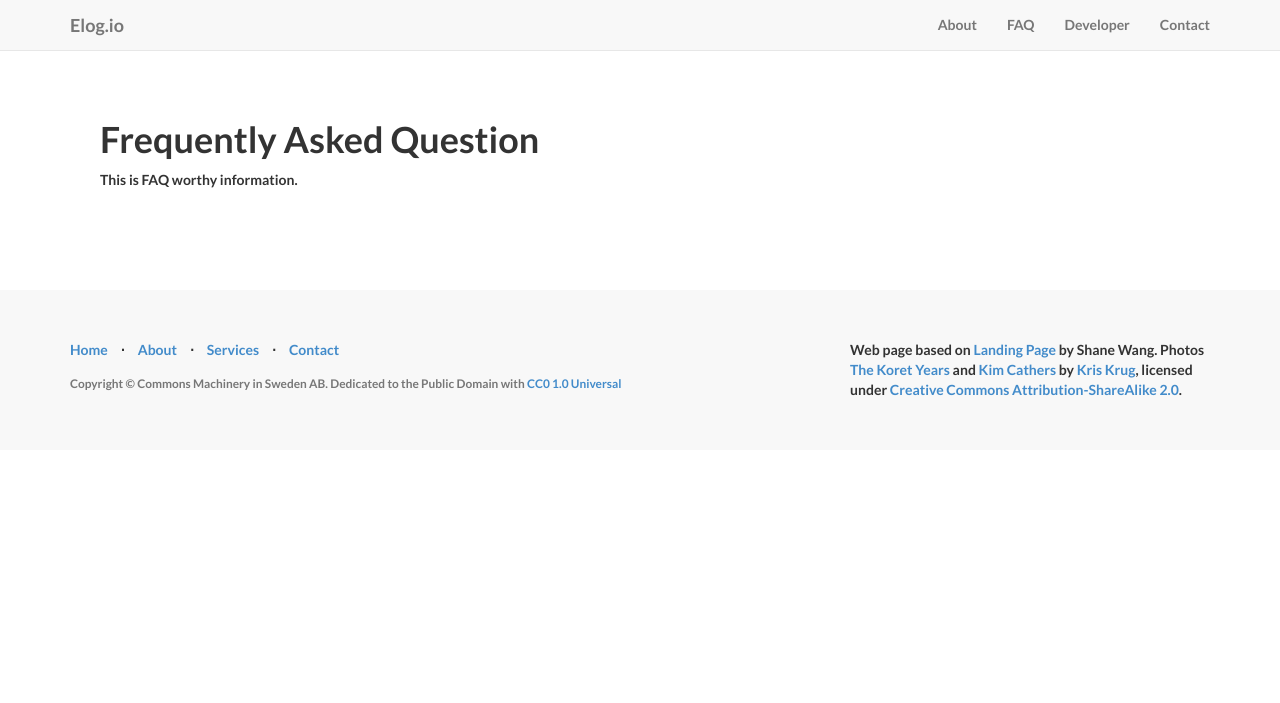
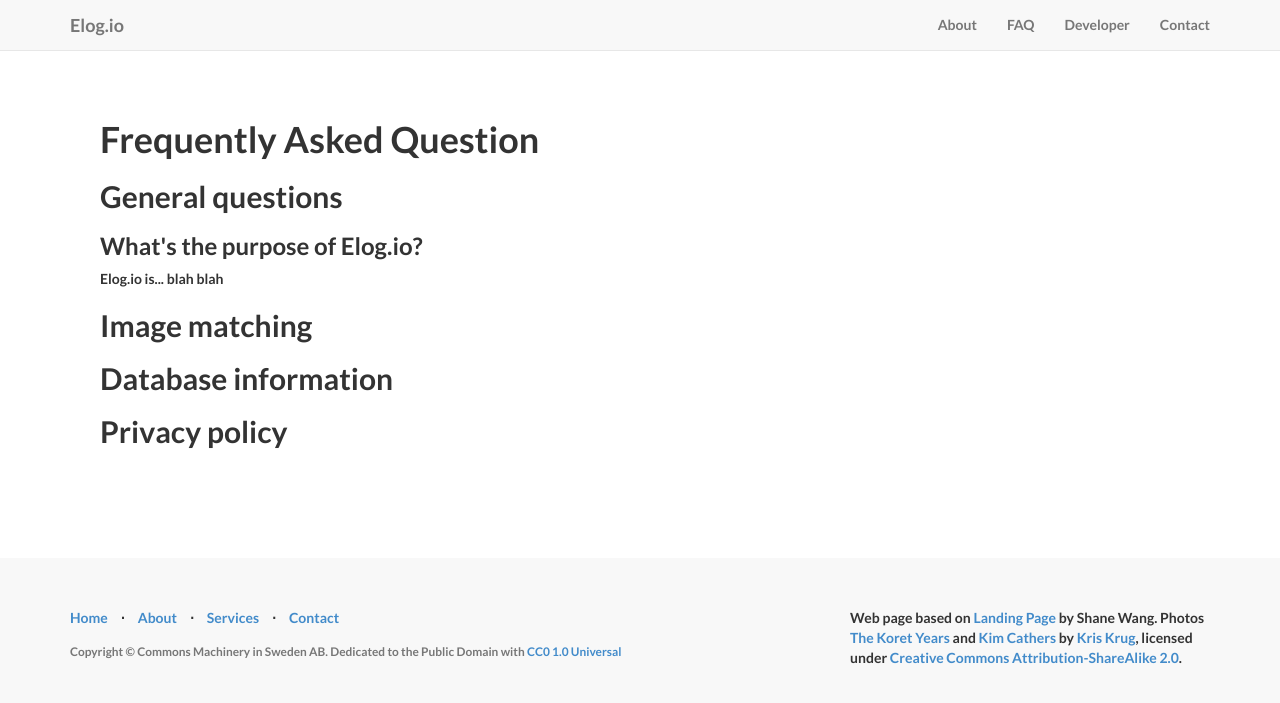
Before and after one commit to commonsmachinery/elogio, a Jekyll site: the page built from faq.html, in a window 1280 px wide. Shown: the top 703 px of the page. Built offline with Jekyll 4.4.1, drawn with Linux system fonts in a browser that asks for light colours; nearby versions of some CDN libraries; library files that are not in the unit come from our copies.

Commit message:
Updated FAQ

```diff
--- a/faq.html
+++ b/faq.html
@@ -5,4 +5,11 @@ root: "../"
 ---
 
 <h1>Frequently Asked Question</h1>
-This is FAQ worthy information.
+
+<h2>General questions</h2>
+<h3>What's the purpose of Elog.io?</h3>
+Elog.io is... blah blah
+
+<h2>Image matching</h2>
+<h2>Database information</h2>
+<h2>Privacy policy</h2>
```
